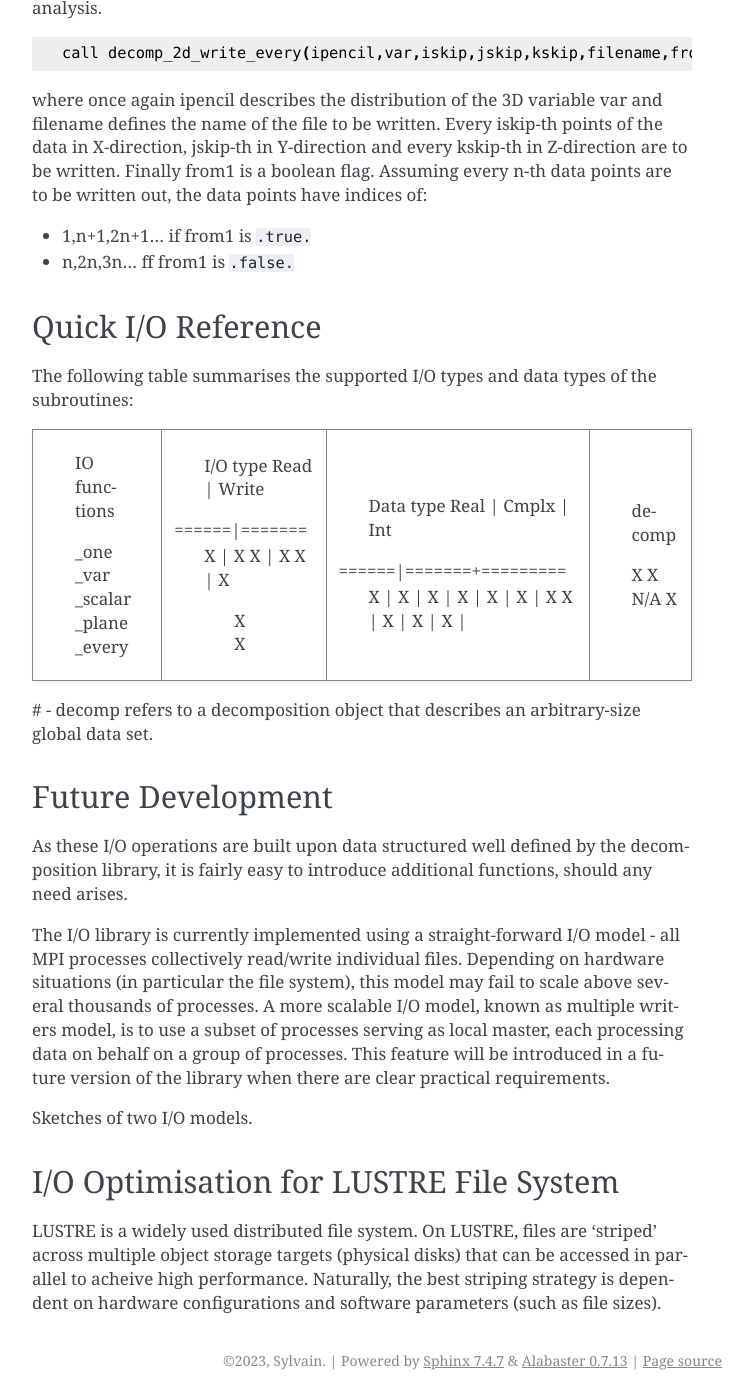
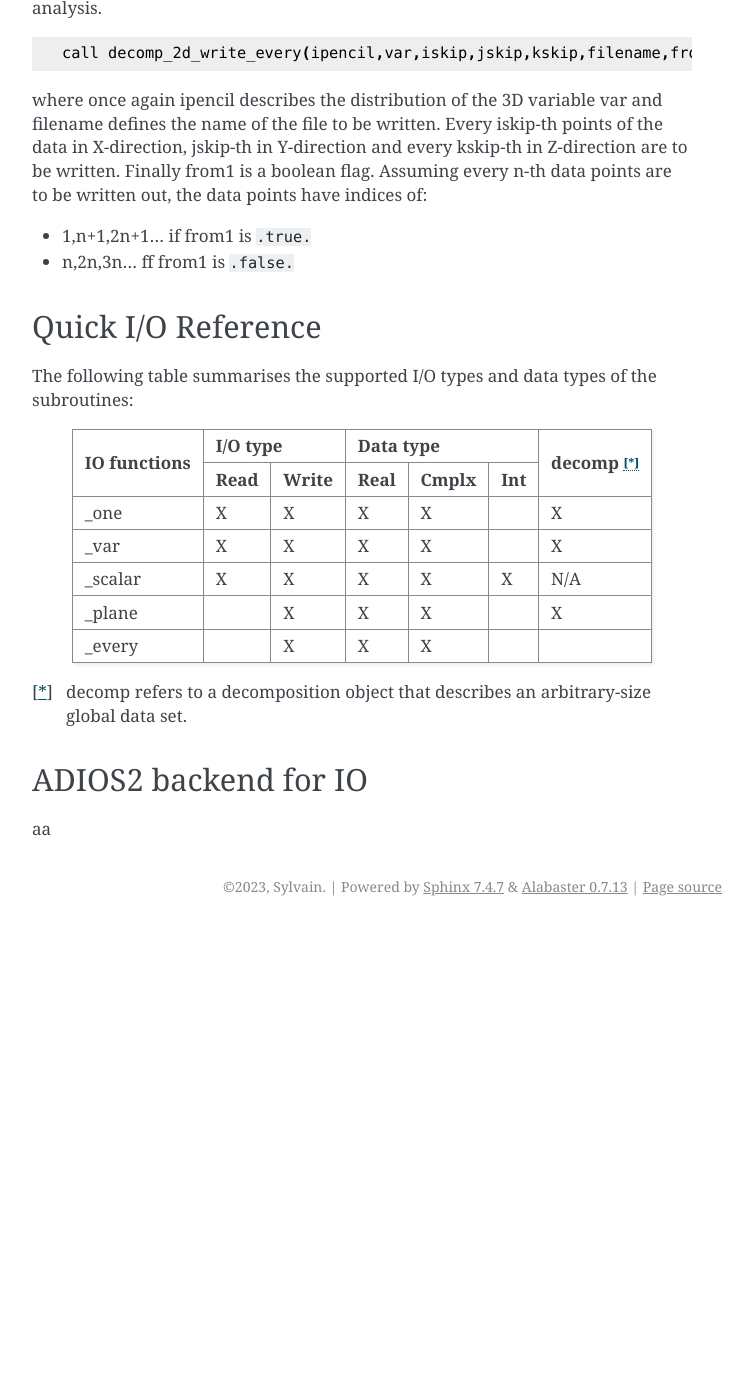
Before and after one commit to 2decomp-fft/2decomp-fft.github.io, a Sphinx documentation site: the page built from docs/source/pages/api_io.rst, in a window 1280 px wide and 1400 px high, scrolled down 2179 px. Shown: the whole window, without its empty margins (388-1140 px from the left). Built offline with Sphinx 7.4.7, drawn with Linux system fonts in a browser that asks for light colours; pages that are not in the unit, such as notebooks, are missing from menus; after the commit the page ends 3105 px from its top, so only the background shows below that; some of the changed text lies outside the part shown.

Commit message:
Update the api_io page

```diff
--- a/docs/source/pages/api_io.rst
+++ b/docs/source/pages/api_io.rst
@@ -109,38 +109,25 @@ Quick I/O Reference
 
 The following table summarises the supported I/O types and data types of the subroutines:
 
-+--------------+------+-------+------+-------+---------+--------+
-| IO functions | I/O type     | Data type              | decomp |
-|              | Read | Write | Real | Cmplx | Int     |        |
-+==============+======|=======+======|=======+=========+========+
-| _one         | X    | X     | X    | X     |         | X      |
-| _var         | X    | X     | X    | X     |         | X      |
-| _scalar      | X    | X     | X    | X     | X       | N/A    |
-| _plane       |      | X     | X    | X     |         | X      |
-| _every       |      | X     | X    | X     |         |        |
-+--------------+------+-------+------+-------+---------+--------+
++--------------+------+-------+------+-------+---------+-------------+
+| IO functions | I/O type     | Data type              | decomp [*]_ |
++              +------+-------+------+-------+---------+             +
+|              | Read | Write | Real | Cmplx | Int     |             |
++==============+======+=======+======+=======+=========+=============+
+| _one         | X    | X     | X    | X     |         | X           |
++--------------+------+-------+------+-------+---------+-------------+
+| _var         | X    | X     | X    | X     |         | X           |
++--------------+------+-------+------+-------+---------+-------------+
+| _scalar      | X    | X     | X    | X     | X       | N/A         |
++--------------+------+-------+------+-------+---------+-------------+
+| _plane       |      | X     | X    | X     |         | X           |
++--------------+------+-------+------+-------+---------+-------------+
+| _every       |      | X     | X    | X     |         |             |
++--------------+------+-------+------+-------+---------+-------------+
 
-# - decomp refers to a decomposition object that describes an arbitrary-size global data set.
+.. [*] decomp refers to a decomposition object that describes an arbitrary-size global data set.
 
-Future Development
-------------------
-
-As these I/O operations are built upon data structured well defined by the decomposition library, it
-is fairly easy to introduce additional functions, should any need arises.
-
-The I/O library is currently implemented using a straight-forward I/O model - all MPI processes
-collectively read/write individual files. Depending on hardware situations (in particular the file
-system), this model may fail to scale above several thousands of processes. A more scalable I/O
-model, known as multiple writers model, is to use a subset of processes serving as local master,
-each processing data on behalf on a group of processes. This feature will be introduced in a future
-version of the library when there are clear practical requirements.
-
-Sketches of two I/O models.
-
-I/O Optimisation for LUSTRE File System
+ADIOS2 backend for IO
 ---------------------------------------
 
-LUSTRE is a widely used distributed file system. On LUSTRE, files are 'striped' across multiple
-object storage targets (physical disks) that can be accessed in parallel to acheive high
-performance. Naturally, the best striping strategy is dependent on hardware configurations and
-software parameters (such as file sizes).
+aa
```
